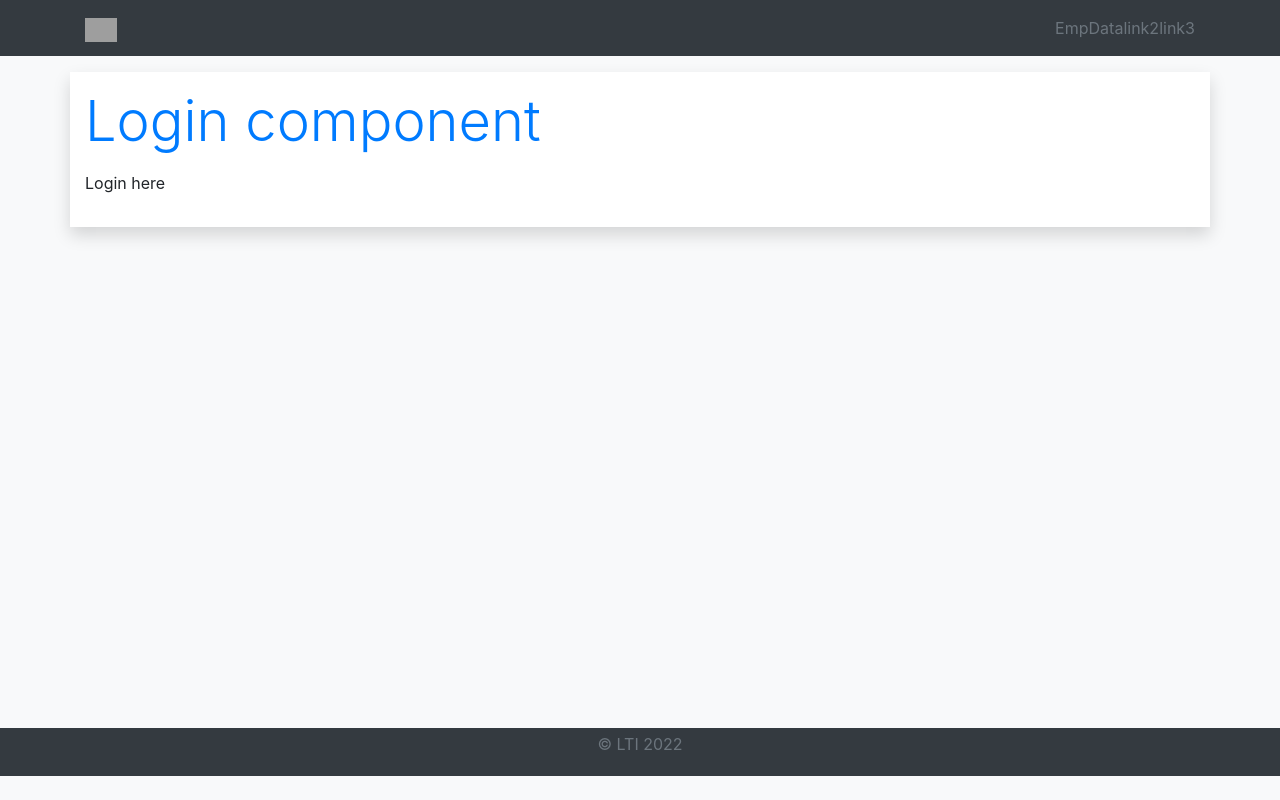
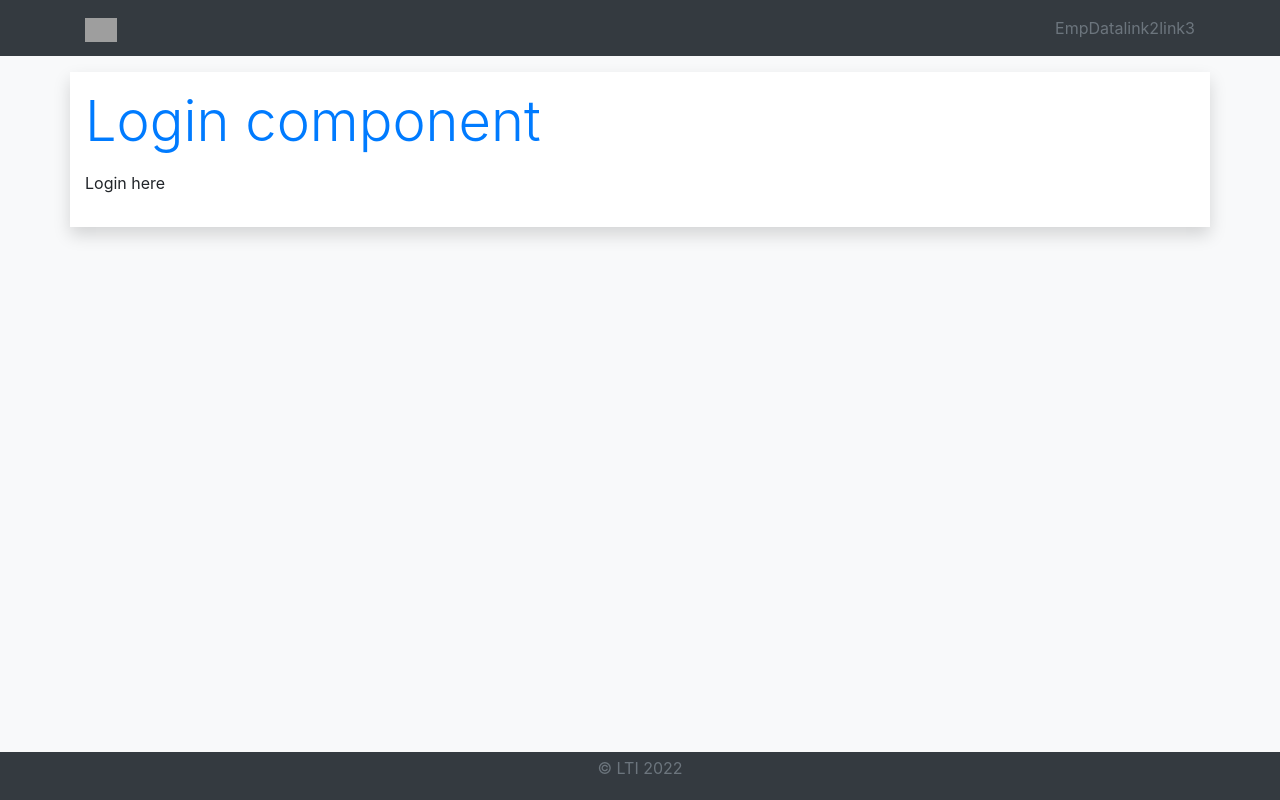
Before and after one commit to shridhar-javafsd/lti-react-demo-app, a React (Create React App) app: page /login in a window 1280 px wide. Built offline with nearby package versions, Linux system fonts and the light colour scheme; grey boxes are pictures that could not be loaded.

Commit message:
react routing

```diff
--- a/src/Routes.js
+++ b/src/Routes.js
@@ -16,7 +16,7 @@ const Routes = () => {
             <BrowserRouter>
                 <div>
                     <Header />
-                    <div style={{minHeight: '82vh'}} >
+                    <div style={{minHeight: '85vh'}} >
                         <Switch>
                             <Route path="/home"> <Home/> </Route>
                             <Route path="/emp"> <EmployeeData/> </Route>
```
